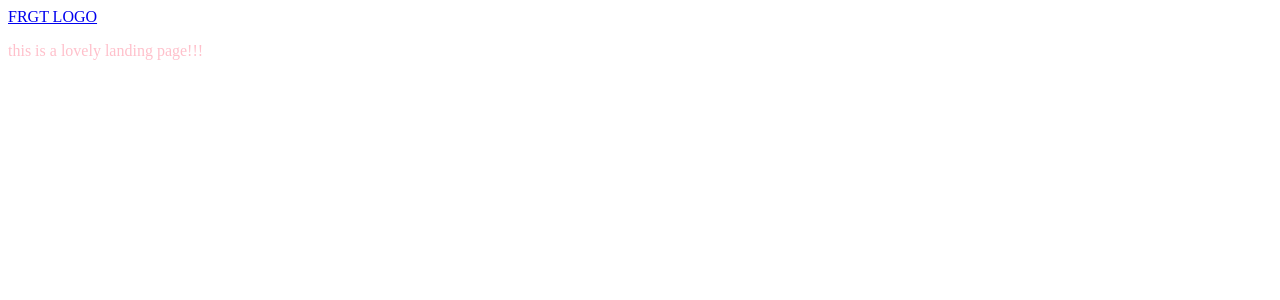
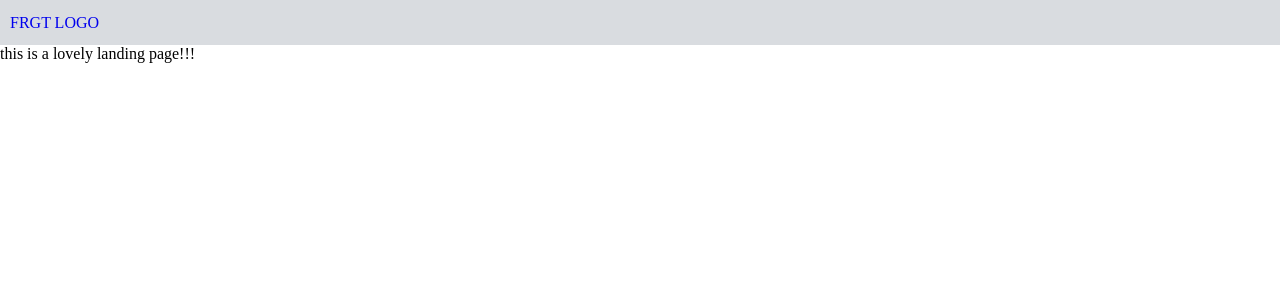
Before and after one commit to RalphKemp/template, a React (Create React App) app in the folder client/: page / in a window 1280 px wide. Shown: the top 300 px of the page. Built offline with nearby package versions, Linux system fonts and the light colour scheme; no server answers.

Commit message:
added some basic css for header

```diff
--- a/client/src/style/index.css
+++ b/client/src/style/index.css
@@ -1,7 +1,45 @@
-.header-div {
-  color: green;
+* {
+  box-sizing: border-box;
 }
 
-.landing {
-  color: pink;
+body {
+  margin: 0px !important;
 }
+
+/*HEADER*/
+
+.header-div {
+  width: 100%;
+  height: 45px;
+  background-color: #d9dce0;
+  color: #262626;
+  display: flex;
+  justify-content: space-between;
+  align-items: center;
+}
+
+.header-div a {
+  text-decoration: none;
+}
+
+.header-content-right {
+  display: flex;
+  list-style: none;
+}
+
+.header-content-right a {
+  text-decoration: none;
+  font-size: 12px;
+  margin: 5px;
+}
+
+.header-content-right:last-child {
+  margin-right: 5px;
+}
+
+.header-content-left {
+  margin-left: 10px;
+}
+
+
+/*LANDING*/
```
